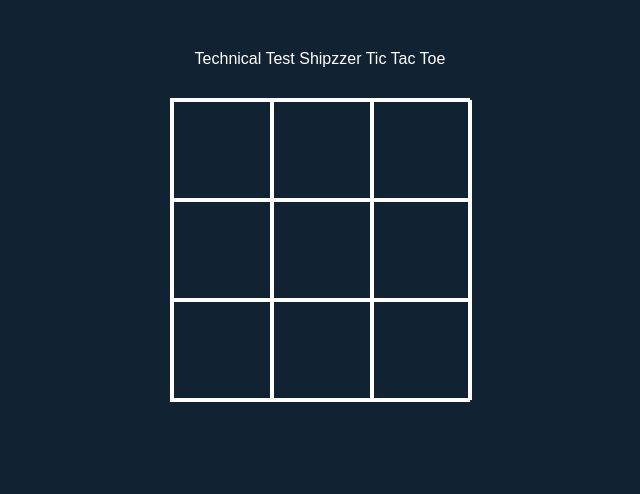
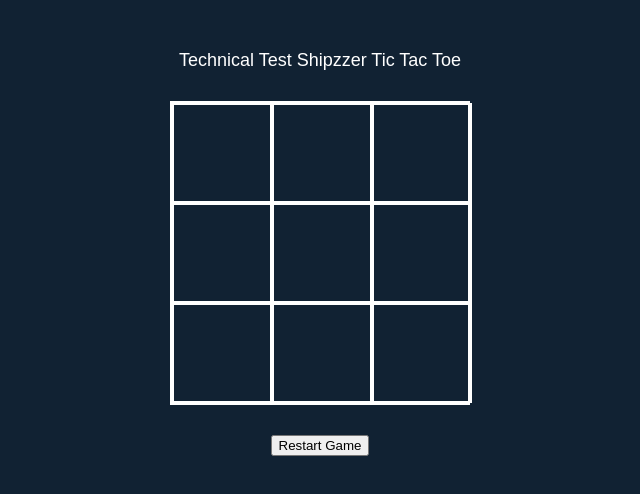
Before and after one commit to safsafmedraed/ShipzzerTest, a React (Create React App) app: page / in a window 1280 px wide. Shown: the top 494 px of the page, without its empty margins (320-960 px from the left). Built offline with nearby package versions, Linux system fonts and the light colour scheme.

Commit message:
fix player 5 step bug

```diff
--- a/src/App.js
+++ b/src/App.js
@@ -17,6 +17,7 @@ const lines = [
 export default function App() {
   const [squares, setSquares] = useState(defaultSquares);
   const [winner, setWinner] = useState(null);
+  const [tie, setTie] = useState(null)
   useEffect(() => {
     const isComputerTurn =
       squares.filter((square) => square !== null).length % 2 === 1;
@@ -88,12 +89,26 @@ export default function App() {
   const handleSquareClick = (index) => {
     const isPlayerTurn =
       squares.filter((square) => square !== null).length % 2 === 0;
+    console.log(isPlayerTurn)
     if (isPlayerTurn) {
       let newSquares = squares;
       newSquares[index] = "x";
+      let Xnumber = newSquares.filter((squares) => {
+        return squares === 'x'
+      })
+      if (Xnumber.length === 4) {
+        setTie(true)
+        setTimeout(() => {
+          setSquares(defaultSquares)
+          setTie(null)
+        }, 5000)
+      }
       setSquares([...newSquares]);
     }
   };
+  const restartGame =()=>{
+    setSquares(defaultSquares)
+  }
   return (
     <main>
       <div className="header">Technical Test Shipzzer Tic Tac Toe </div>
@@ -108,6 +123,9 @@ export default function App() {
       </Board>
       {!!winner && winner === "x" && <div>You WON!</div>}
       {!!winner && winner === "o" && <div>You LOST!</div>}
+      {tie ? <div>Tie !</div> : <div></div>}
+
+      <div className='restart'><button onClick={()=>restartGame()}>Restart Game</button></div>
     </main>
   );
 }
--- a/src/styles.css
+++ b/src/styles.css
@@ -1,5 +1,6 @@
 .header {
   font-family: sans-serif;
+  font-size: large;
   text-align: center;
   padding-bottom: 10%;
 }
@@ -26,3 +27,7 @@ main {
   width: 300px;
   margin: 50px auto 0;
 }
+div.restart{
+  padding-top: 10%;
+  text-align: center;
+}
```
